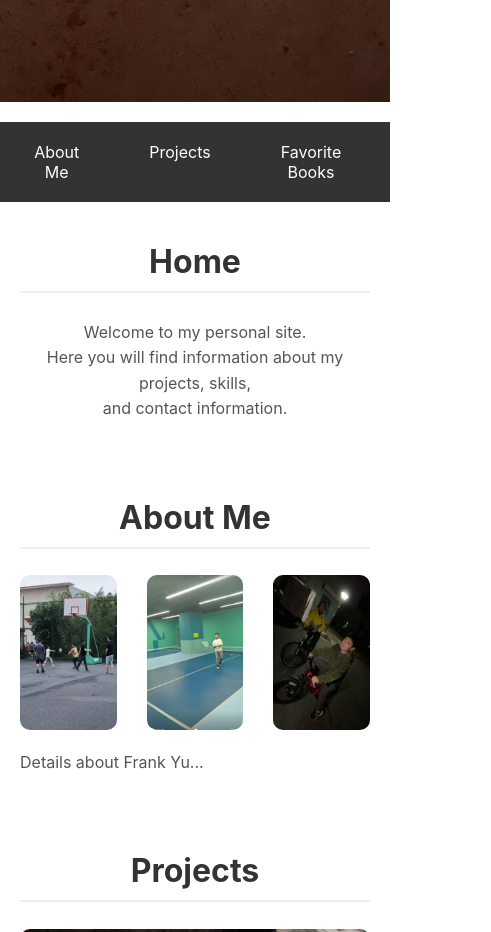
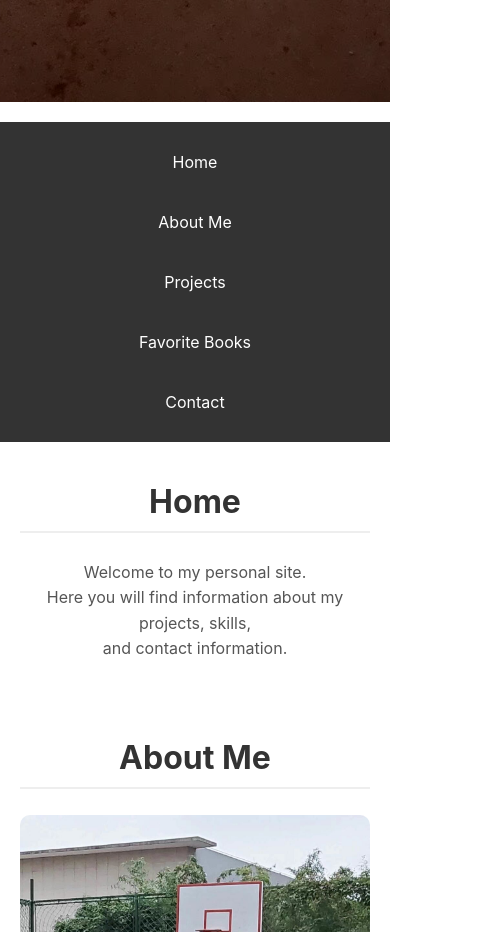
Before and after one commit to terrywang0227/Frank, a plain HTML site: page index.html in a window 390 px wide. Shown: the part 942-1874 px from the top of the page, 491 px wide, since content can reach past the window. Drawn offline with Linux system fonts and the light colour scheme.

Commit message:
Update styles.css

```diff
--- a/styles.css
+++ b/styles.css
@@ -118,6 +118,17 @@ nav ul li a:hover {
     background-color: #575757;
 }
 
+/* Responsive Navigation Bar */
+@media (max-width: 768px) {
+    nav ul {
+        flex-direction: column;
+        align-items: center;
+    }
+    nav ul li {
+        margin: 10px 0;
+    }
+}
+
 .content-section {
     padding: 20px;
     max-width: 1200px;
@@ -156,6 +167,18 @@ nav ul li a:hover {
     max-width: calc(33.333% - 20px);
     height: auto;
     border-radius: 10px;
+}
+
+/* Responsive Photo Grid */
+@media (max-width: 768px) {
+    .photo-grid {
+        flex-direction: column;
+        align-items: center;
+    }
+    .about-me-photo {
+        max-width: 100%;
+        margin-bottom: 10px;
+    }
 }
 
 .section-image {
```
